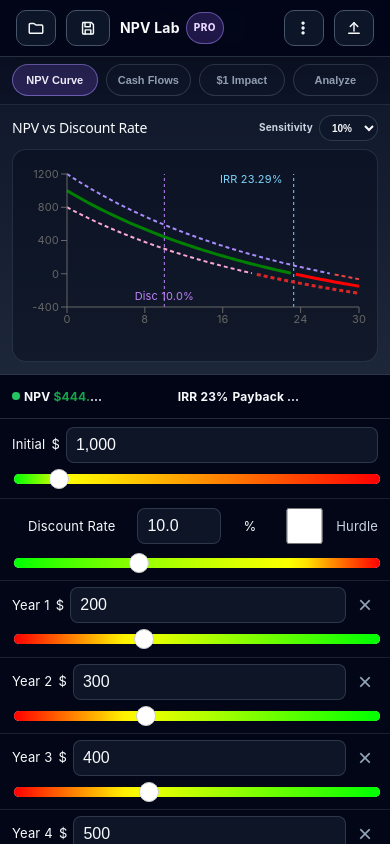
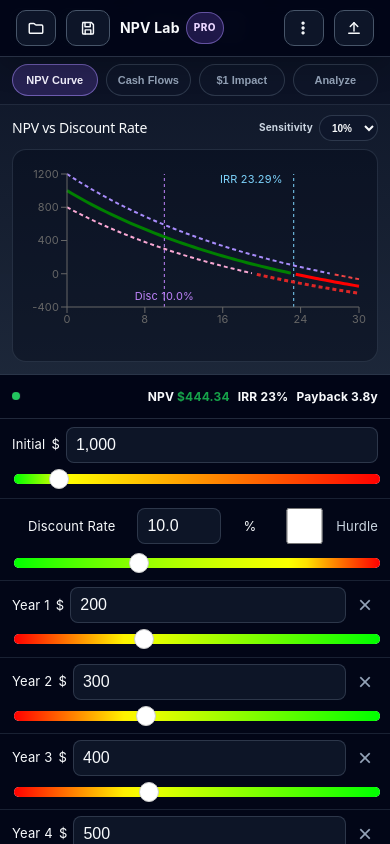
Before and after one commit to armstrma/npv-calculator, a React (Vite) app: page / in a window 390 px wide. Built offline with nearby package versions, Linux system fonts and the light colour scheme.

Commit message:
Make mobile metrics bar NPV-first layout

```diff
--- a/src/App.css
+++ b/src/App.css
@@ -508,8 +508,8 @@ input[type="range"]::-moz-range-thumb {
 @media (max-width: 1024px) {
   .mobile-metrics-header {
     display: grid !important;
-    grid-template-columns: 12px minmax(0, 1.9fr) minmax(56px, 0.78fr) minmax(64px, 0.9fr);
-    gap: 4px;
+    grid-template-columns: 12px minmax(0, 1fr) max-content max-content;
+    gap: 8px;
     align-items: center;
     padding: 8px 8px;
     border-bottom: 1px solid #475569;
@@ -525,12 +525,10 @@ input[type="range"]::-moz-range-thumb {
   .mobile-metrics-header span:nth-child(3),
   .mobile-metrics-header span:nth-child(4) {
     text-align: right;
+    justify-self: end;
   }
   .quick-view-metrics-header {
-    grid-template-columns: 12px minmax(0, 1fr) minmax(0, 1.55fr) minmax(56px, 0.82fr) minmax(64px, 0.92fr);
-  }
-  .quick-view-metrics-header {
-    grid-template-columns: 8px minmax(0, 1fr) minmax(0, 1.55fr) minmax(0, 0.9fr) minmax(0, 0.9fr);
+    grid-template-columns: 12px minmax(0, 1fr) max-content max-content;
   }
   .mobile-metrics-header span {
     min-width: 0;
@@ -538,6 +536,11 @@ input[type="range"]::-moz-range-thumb {
     white-space: nowrap;
     overflow: hidden;
     text-overflow: ellipsis;
+  }
+  .mobile-metrics-header span:nth-child(3),
+  .mobile-metrics-header span:nth-child(4) {
+    overflow: visible;
+    text-overflow: clip;
   }
   .mobile-sentiment-dot-wrap {
     display: flex;
```
